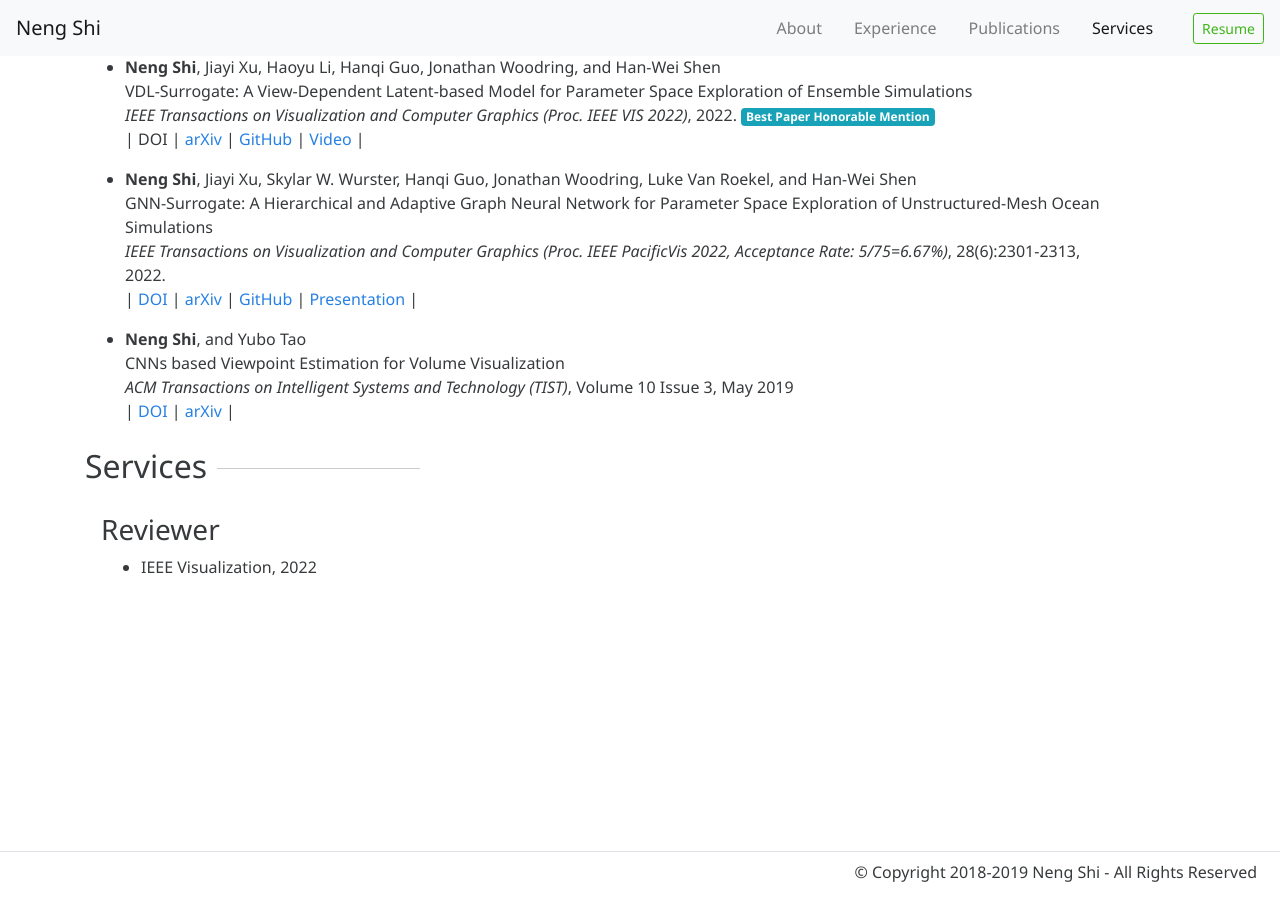
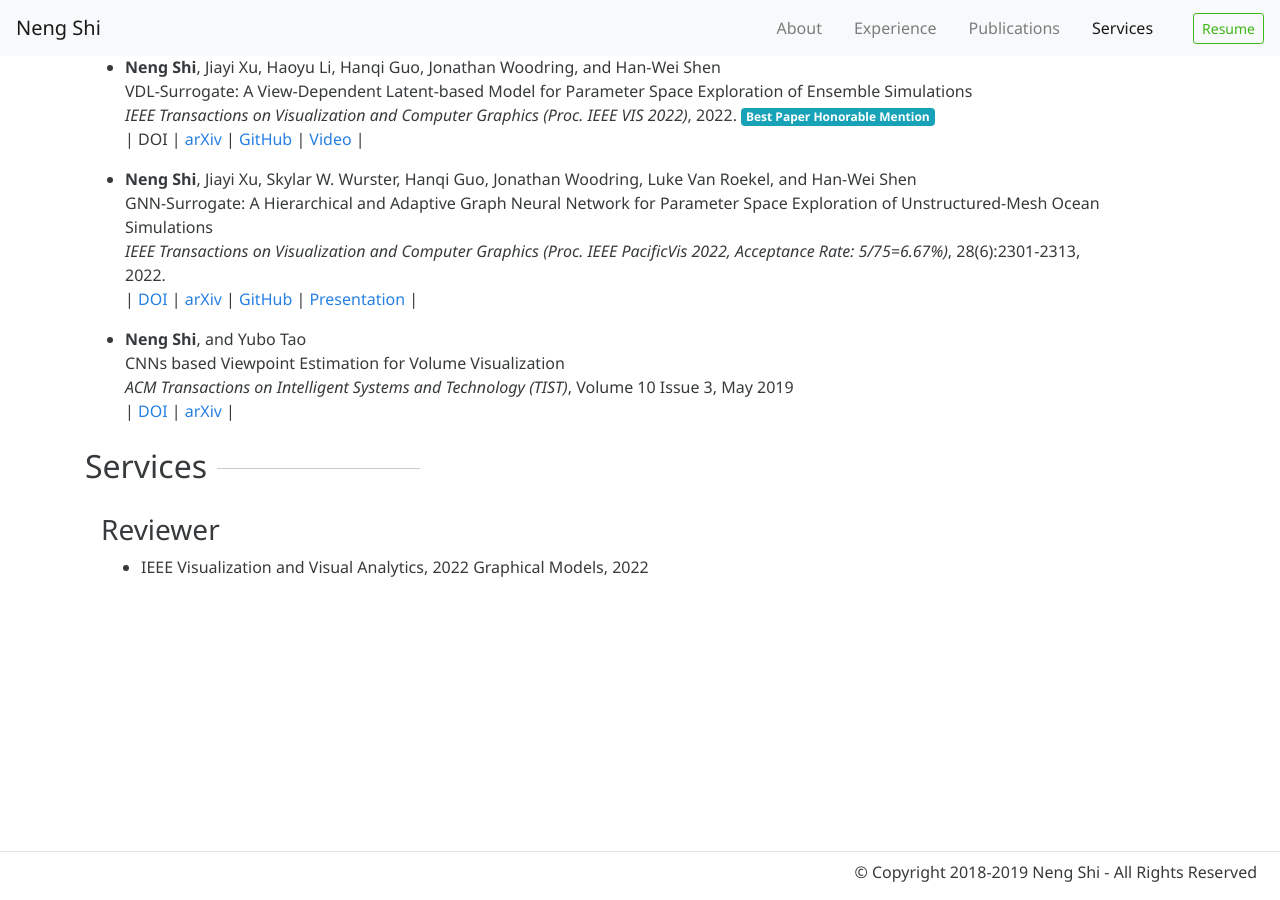
Before and after one commit to trainsn/trainsn.github.io, a Jekyll site: the page built from index.html, in a window 1280 px wide and 900 px high, scrolled down 1937 px. Built offline with Jekyll 4.4.1, drawn with Linux system fonts in a browser that asks for light colours; nearby versions of some CDN libraries; a style sheet for code colours, icons or effects is not loaded.

Commit message:
update service

```diff
--- a/_includes/services.html
+++ b/_includes/services.html
@@ -7,7 +7,8 @@
   <ul>
 
     <li><p>
-      IEEE Visualization, 2022
+      IEEE Visualization and Visual Analytics, 2022
+      Graphical Models, 2022
     </p></li>
 
   </ul>
```
